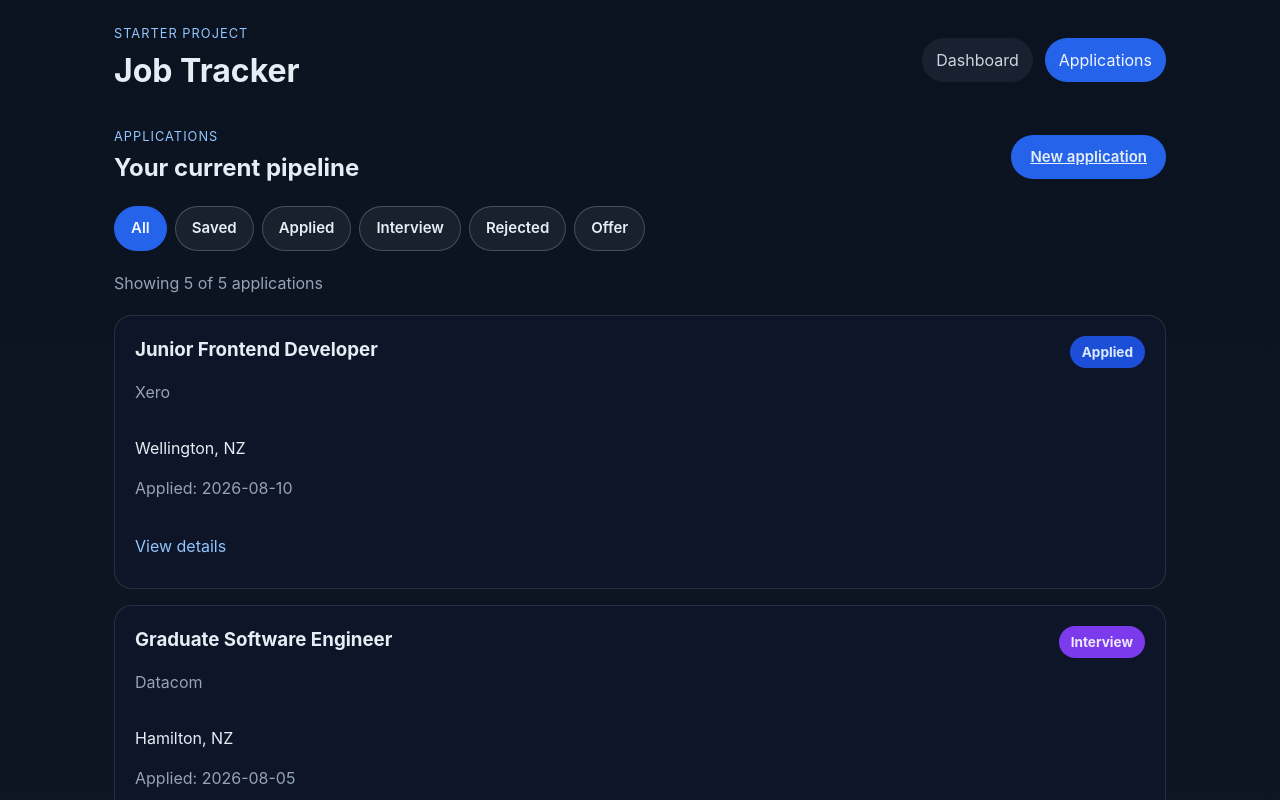
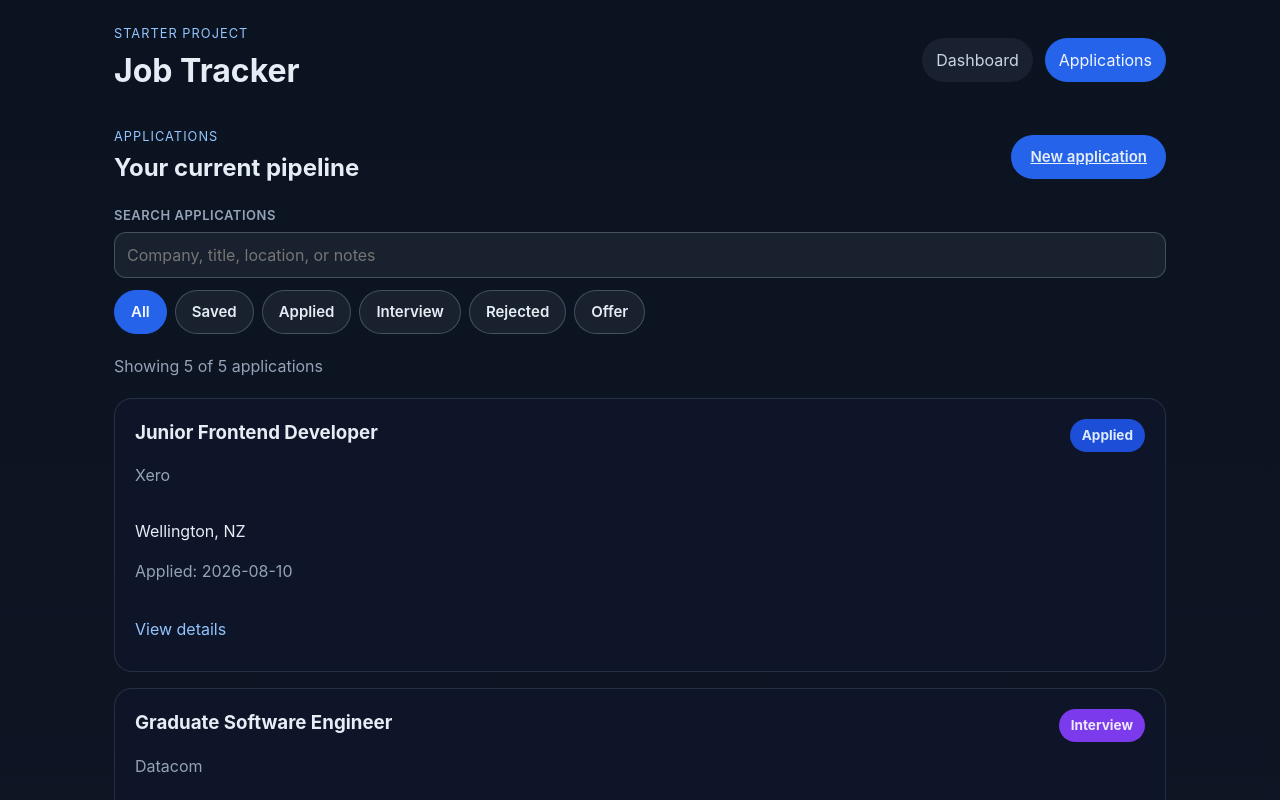
Before and after one commit to lowqualityloey/job-tracker, a React (Vite) app: page /applications in a window 1280 px wide. Shown: the top 800 px of the page. Built offline with nearby package versions, Linux system fonts and the light colour scheme.

Commit message:
feat(ui): search the pipeline across company, title, location and notes (Green for BEHAVIOR-019)

```diff
--- a/src/components/ApplicationFilters.tsx
+++ b/src/components/ApplicationFilters.tsx
@@ -11,20 +11,41 @@ interface ApplicationFiltersProps {
  *
  * Controlled: criteria state belongs to the page that renders the results, so the predicate and the
  * rows can never disagree by living in two places. This component is presentational, which is also
- * why it takes `onChange` for a whole criteria object instead of one setter per control — a filter
- * that combines (status **and** query) has to be changed as a unit.
+ * why it takes `onChange` for a whole criteria object instead of one setter per control — the two
+ * filters combine, so they are changed as a unit.
  *
  * Chips are `<button>`s with `aria-pressed`, not `<input type="radio">`: the state being conveyed is
- * "this control is currently selecting", which is exactly what `aria-pressed` means, and it keeps the
- * single-action clear (`press All`) the same shape as every other press.
+ * "this control is currently selecting", which is exactly what `aria-pressed` means, and it keeps
+ * `All` — the single-press clear — the same shape as every other press.
  */
 export default function ApplicationFilters({ criteria, onChange }: ApplicationFiltersProps) {
-  function select(status: StatusFilter) {
+  function selectStatus(status: StatusFilter) {
     onChange({ ...criteria, status })
   }
 
+  function setQuery(query: string) {
+    onChange({ ...criteria, query })
+  }
+
   return (
-    <div className="filter-bar">
+    <div className="filter-bar" role="search" aria-label="Filter applications">
+      <div className="field">
+        <label className="field-label" htmlFor="applications-search">
+          Search applications
+        </label>
+        {/* type="search" gives the searchbox role and the UA's own clear affordance. The live count
+            below the list is the feedback, so there is no onSubmit: filtering is immediate, and an
+            Enter key that did nothing but reload would be the worse affordance. */}
+        <input
+          id="applications-search"
+          className="filter-input"
+          type="search"
+          value={criteria.query}
+          onChange={(event) => setQuery(event.target.value)}
+          placeholder="Company, title, location, or notes"
+        />
+      </div>
+
       <div className="chip-row" role="group" aria-label="Filter by status">
         {ALL_STATUSES.map((option) => (
           <button
@@ -32,7 +53,7 @@ export default function ApplicationFilters({ criteria, onChange }: ApplicationFi
             type="button"
             className="chip"
             aria-pressed={criteria.status === option}
-            onClick={() => select(option)}
+            onClick={() => selectStatus(option)}
           >
             {option}
           </button>
--- a/src/domain/filters.ts
+++ b/src/domain/filters.ts
@@ -11,30 +11,53 @@ export type StatusFilter = ApplicationStatus | 'All'
 
 export interface FilterCriteria {
   status: StatusFilter
+  /** Free text over company, title, location and notes. Empty string means "no query". */
+  query: string
 }
 
 export const ALL_STATUSES: readonly StatusFilter[] = ['All', 'Saved', 'Applied', 'Interview', 'Rejected', 'Offer']
 
-export const defaultCriteria: FilterCriteria = { status: 'All' }
+export const defaultCriteria: FilterCriteria = { status: 'All', query: '' }
+
+/**
+ * `'  AUCKLAND '` and `'auckland'` must behave identically, or the first thing a user types after
+ * a paste ("it's not finding it", spec B-5) is a bug report about a feature that works.
+ *
+ * Trimmed at the ends only: collapsing inner whitespace would match a query for "rocket  lab"
+ * against text that does not contain it, which is a different promise than the UI makes.
+ */
+export function normaliseQuery(value: string): string {
+  return value.trim().toLowerCase()
+}
+
+/** The fields a query searches. Deliberately not every field: `status` has chips, and `id`/`createdAt` are not user-meaningful text. */
+const SEARCHED_FIELDS = ['companyName', 'jobTitle', 'location', 'notes'] as const
+
+export function matchesQuery(record: JobApplication, query: string): boolean {
+  const needle = normaliseQuery(query)
+
+  if (needle === '') {
+    return true
+  }
+
+  return SEARCHED_FIELDS.some((field) => {
+    const value = record[field]
+    return typeof value === 'string' && value.toLowerCase().includes(needle)
+  })
+}
 
 /**
  * The subset of records the criteria select, in the order the store returned them.
  *
- * Pure and total on purpose: it takes records and returns records, so the same predicate is what
- * M3 can mirror server-side (`WHERE status = $1`) instead of a second, drifting copy in C#. It is
- * also the only place a matching rule can live — inlining it into the page would scatter the rules
- * across every component that lists applications.
- *
- * No sorting happens here. Order is store order, and adding an implicit sort would change what
- * `BEHAVIOR-018` promises without anyone asking for it (spec §2 non-goals, B-10).
+ * Status and query combine with AND, not OR: pressing `Rejected` and typing "auckland" asks for
+ * rejected applications in Auckland. Two independent filters that replaced each other would make
+ * the count region lie about what the user selected.
  */
 export function selectApplications(
   records: readonly JobApplication[],
   criteria: FilterCriteria,
 ): JobApplication[] {
-  if (criteria.status === 'All') {
-    return [...records]
-  }
-
-  return records.filter((record) => record.status === criteria.status)
+  return records.filter(
+    (record) => (criteria.status === 'All' || record.status === criteria.status) && matchesQuery(record, criteria.query),
+  )
 }
--- a/src/styles.css
+++ b/src/styles.css
@@ -335,6 +335,27 @@ textarea {
    an idle chip is `.button-quiet`'s surface with its text, a pressed chip is the active-nav pair
    `#eff6ff` on `#2563eb` (4.75:1 — thin but already shipped and already measured). The pressed
    state is carried by `aria-pressed` as well as by fill, so §7's "never colour alone" holds. */
+.filter-bar {
+  display: grid;
+  gap: 12px;
+}
+
+.filter-input {
+  background: #19212f;
+  border: 1px solid rgba(148, 163, 184, 0.35);
+  border-radius: 12px;
+  color: #e5eef5;
+  font-size: 1rem;
+  min-height: 44px;
+  padding: 10px 12px;
+  width: 100%;
+}
+
+.filter-input:focus-visible {
+  outline: 3px solid #93c5fd;
+  outline-offset: 3px;
+}
+
 .chip-row {
   display: flex;
   flex-wrap: wrap;
```
